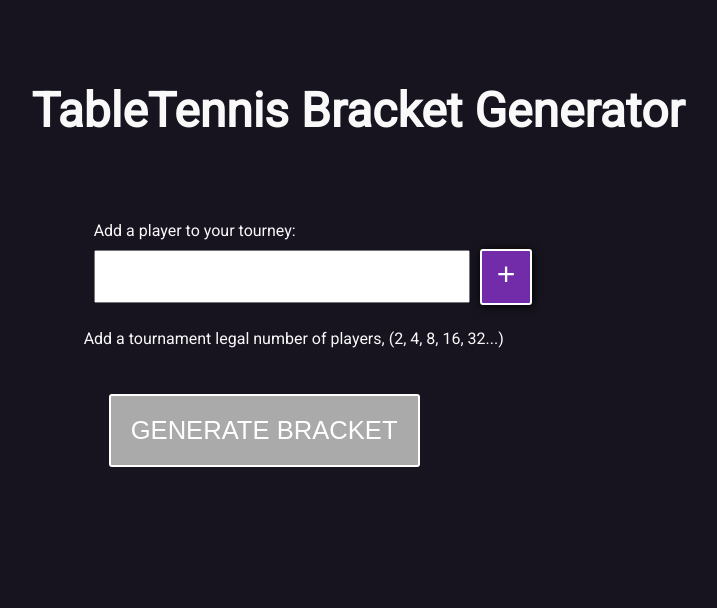
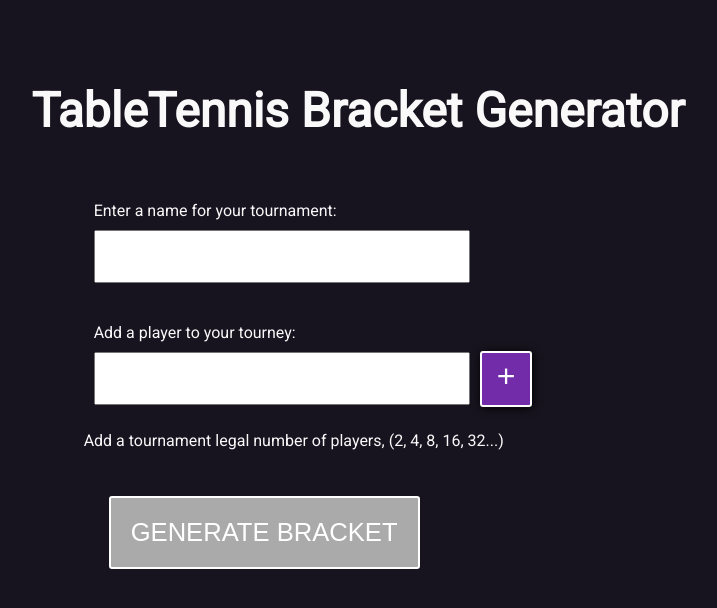
Before and after one commit to AWells64/TableTourney, a React (Create React App) app: page / in a window 1280 px wide. Shown: the top 608 px of the page, without its empty margins (282-999 px from the left). Built offline with nearby package versions, Linux system fonts and the light colour scheme.

Commit message:
added functionality for adding a tourney name

```diff
--- a/src/components/Bracket.js
+++ b/src/components/Bracket.js
@@ -21,6 +21,7 @@ class Bracket extends Component {
         return(
             players.length <= 0 ? <Link to="/"><h2 className="player-warning">Click here to add some players to your tournament</h2></Link> : (
                 <Fragment>
+                    <h1 className="tourney-name">{ this.props.tourneyName }</h1>
                     <div style={bracketWrapperStyle}>
                         {
                             Object.values(matches).map((match, i) => {
--- a/src/components/Setup.js
+++ b/src/components/Setup.js
@@ -6,6 +6,13 @@ import PlayerList from '../containers/PlayerList';
 import '../styles/Setup.css';
 
 class Setup extends Component {
+    constructor(props) {
+        super(props);
+
+        this.state = {
+            tourneyNameValue: ""
+        }
+    }
     handleGenerateClick(e) {
         e.preventDefault();
 
@@ -19,7 +26,13 @@ class Setup extends Component {
             groupedPlayers.push(shuffledPlayers.splice(0, groupSize));
         }
 
-        saveGroups(groupedPlayers);
+        const tourneyName = this.state.tourneyNameValue;
+
+        saveGroups(groupedPlayers, tourneyName);
+    }
+
+    handleChange(e) {
+        this.setState({ tourneyNameValue: e.target.value })
     }
 
     render() {
@@ -42,6 +55,10 @@ class Setup extends Component {
                 <h1 className="title">TableTennis Bracket Generator</h1>
                 <div className="setup-wrapper">
                     <div className="setup-left-column">
+                        <div>
+                            <label className="input-label">Enter a name for your tournament:</label>
+                            <input className="tourney-name-input" value={this.state.tourneyNameValue} type="text" onChange={ (e) => this.handleChange(e)} />
+                        </div>
                         <AddPlayer />
                         <p>Add a tournament legal number of players, (2, 4, 8, 16, 32...)</p>
                         <button
--- a/src/containers/Bracket.js
+++ b/src/containers/Bracket.js
@@ -4,7 +4,8 @@ import Bracket from '../components/Bracket';
 const mapStateToProps = (state) => {
     return {
         players: state.players,
-        matches: state.matches
+        matches: state.matches,
+        tourneyName: state.tourneyName
     }
 }
 
--- a/src/containers/Setup.js
+++ b/src/containers/Setup.js
@@ -10,7 +10,7 @@ const mapStateToProps = (state) => {
 
 const mapDisptachToProps = (dispatch) => {
     return {
-        saveGroups: (groups) => dispatch(saveGroups(groups))
+        saveGroups: (groups, tourneyName) => dispatch(saveGroups(groups, tourneyName))
     }
 }
 
--- a/src/data/actions.js
+++ b/src/data/actions.js
@@ -12,10 +12,11 @@ export const deletePlayer = player => {
     }
 }
 
-export const saveGroups = groups => {
+export const saveGroups = (groups, tourneyName) => {
     return {
         type: 'saveGroups',
-        groups: groups
+        groups: groups,
+        tourneyName: tourneyName
     }
 }
 
--- a/src/data/reducer.js
+++ b/src/data/reducer.js
@@ -26,13 +26,14 @@ const deletePlayerFromState = (state, player) => {
     return newState;
 }
 
-const saveGroupsToState = (state, groups) => {
+const saveGroupsToState = (state, groups, tourneyName) => {
     let newState = { ...state };
 
     // Create initial Matches
     groups.map((group, i) => {
         newState = {
             ...newState,
+            tourneyName: tourneyName,
             matches: {
                 ...newState.matches,
                 [i + 1]: {
@@ -99,7 +100,7 @@ const reducer = (state, action) => {
         case 'deletePlayer':
             return deletePlayerFromState(state, action.player);
         case 'saveGroups':
-            return saveGroupsToState(state, action.groups);
+            return saveGroupsToState(state, action.groups, action.tourneyName);
         case 'saveMatch':
             return saveMatchToState(state, action.matchData);
         default:
--- a/src/styles/AddPlayer.css
+++ b/src/styles/AddPlayer.css
@@ -1,5 +1,5 @@
 .add-player-form {
-    margin-top: 50px;
+    margin-top: 20px;
 }
 
 .player-input {
--- a/src/styles/Bracket.css
+++ b/src/styles/Bracket.css
@@ -38,3 +38,8 @@
     margin-top: 0px;
     background-color: #722CA9;
 }
+
+.tourney-name {
+    font-size: 3em;
+    text-align: center;
+}
--- a/src/styles/Setup.css
+++ b/src/styles/Setup.css
@@ -29,6 +29,17 @@
     font-size: 3em;
 }
 
+.tourney-name-input {
+    padding: 10px 20px;
+    margin: 10px;
+    font-size: 1.6em;
+}
+
+.input-label {
+    display: block;
+    margin: 30px 0 0 10px;
+}
+
 @media (max-width: 800px) {
     .setup-wrapper {
         display: flex;
```
